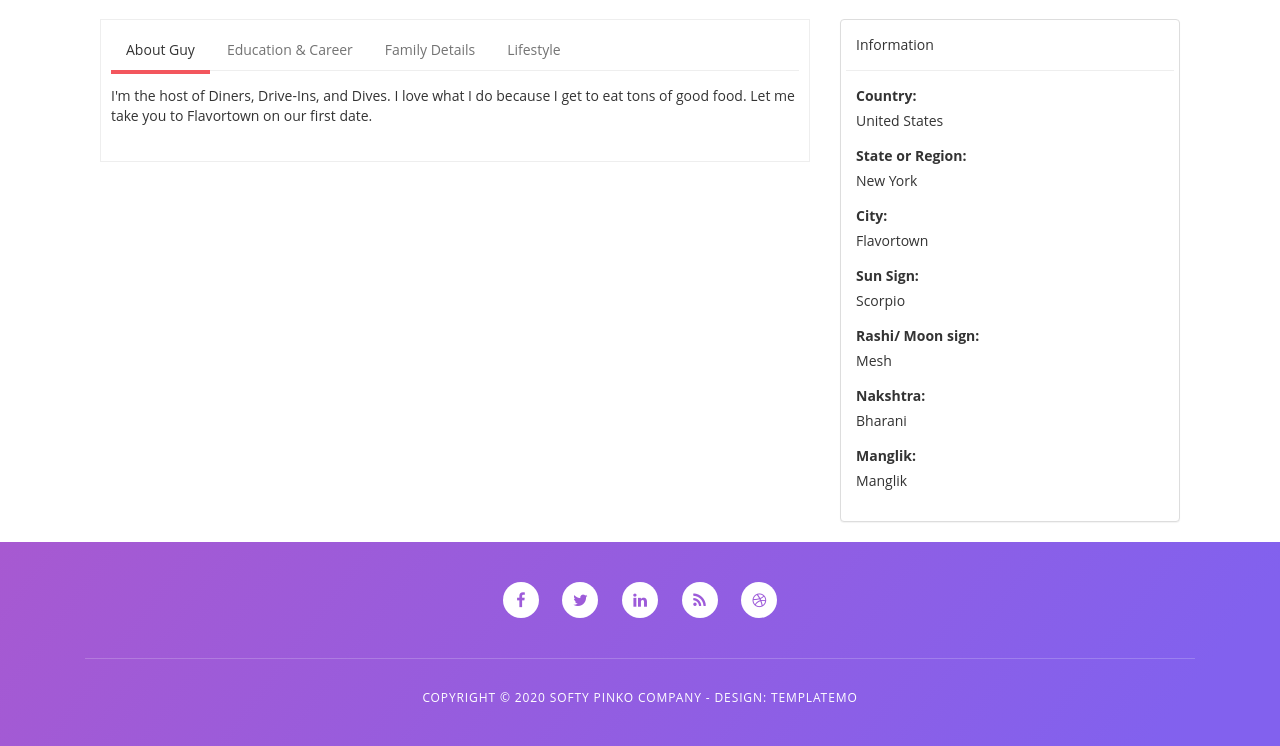
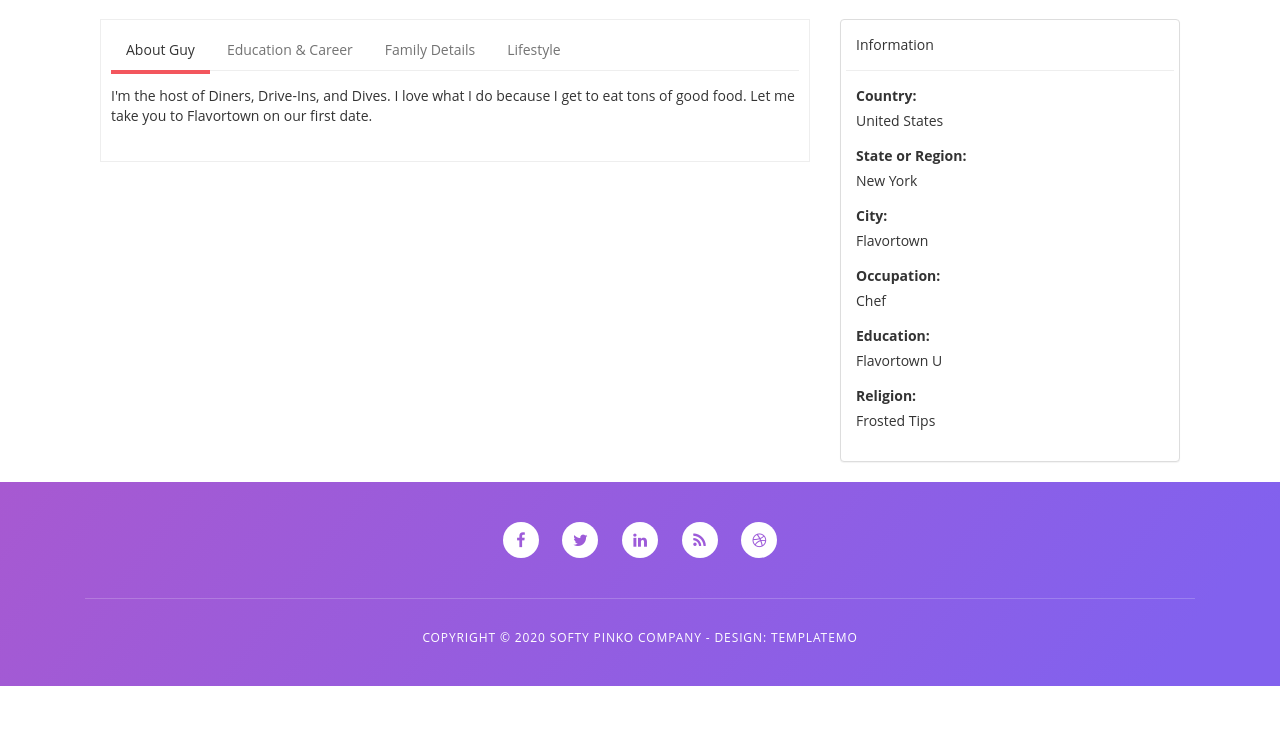
Before and after one commit to wangvictoria/HeartConnections, a Django app: page /LoveAajKalApp/profile/view/ in a window 1280 px wide. Shown: the part 359-1105 px from the top of the page. After the commit the page ends 1045 px from the top, so only its background shows below. Run offline with Django 3.2, Linux system fonts and the light colour scheme; some libraries are stand-ins or nearby versions.

Commit message:
Slight Improvement

```diff
--- a/LoveAajKalApp/templates/profile_default_view.html
+++ b/LoveAajKalApp/templates/profile_default_view.html
@@ -15,7 +15,7 @@
         <img align="left" class="fb-image-lg" src="https://image.winudf.com/v2/image1/aHUuYmthbG1hbi5hbmRyb2lkLmFwcC53aGl0ZXNjcmVlbl9zY3JlZW5fMV8xNTY3MDI0NzUwXzAwMw/screen-1.jpg?fakeurl=1&type=.jpg" alt="Profile image example" height="300"/>
         <img align="left" class="fb-image-profile thumbnail" src="https://at-cdn-s02.audiotool.com/2018/04/01/documents/m949oob9/0/cover256x256-61d3f42cf44f43c999d3b24fbc8f0110.jpg" alt="Profile image example"/>
         <div class="fb-profile-text">
-            <h1>{{ first_name }} {{ last_name }}, {{ age }}</h1>
+            <h1>{{ first_name }} {{ last_name }}, {{ gender }}, {{ age }}</h1>
 
         </div>
     </div>
@@ -28,19 +28,19 @@
           <div class="tabbable-line">
             <ul class="nav nav-tabs">
               <li class="active">
-                <a href="#tab_default_1" data-toggle="tab">
+                <a data-toggle="tab" href="#tab_default_1">
                 About {{ first_name }} </a>
               </li>
               <li>
-                <a href="#tab_default_2" data-toggle="tab">
+                <a data-toggle="tab" href="#tab_default_2">
                Education & Career</a>
               </li>
               <li>
-                <a href="#tab_default_3" data-toggle="tab">
+                <a data-toggle="tab" href="#tab_default_3">
                Family Details</a>
               </li>
                <li>
-                <a href="#tab_default_4" data-toggle="tab">
+                <a data-toggle="tab" href="#tab_default_4">
                Lifestyle</a>
               </li>
             </ul>
@@ -213,20 +213,16 @@
                         <p> {{ city }}</p>
                     </div>
                       <div class="form-group">
-                        <label for="email">Sun Sign:</label>
-                        <p> Scorpio</p>
+                        <label for="email">Occupation:</label>
+                        <p> {{ occupation }}</p>
                       </div>
                       <div class="form-group">
-                        <label for="email">Rashi/ Moon sign:</label>
-                        <p> Mesh</p>
+                        <label for="email">Education:</label>
+                        <p> {{ education }}</p>
                       </div>
                        <div class="form-group">
-                        <label for="email">Nakshtra:</label>
-                        <p> Bharani</p>
-                      </div>
-                        <div class="form-group">
-                        <label for="email">Manglik:</label>
-                        <p> Manglik</p>
+                        <label for="email">Religion:</label>
+                        <p> {{ religion }}</p>
                       </div>
               </div>
           </div>
```
